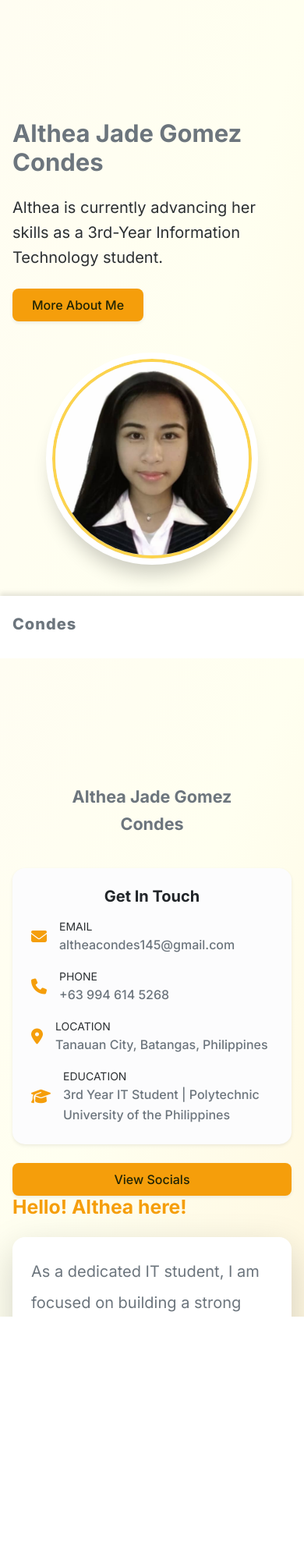
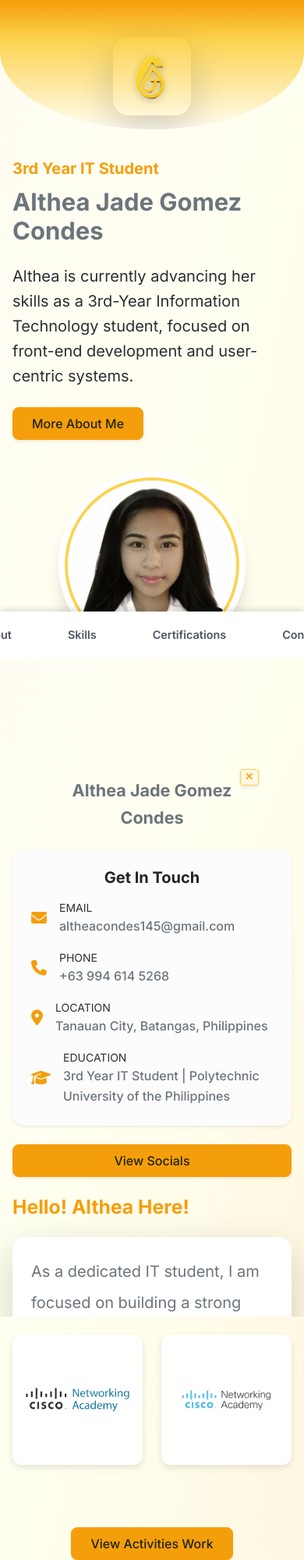
Before and after one commit to thewaaan/thewaaan.github.io, a plain HTML site: page index.html in a window 390 px wide. Shown: the top 2000 px of the page at 78% size. Before the commit the page ends 1543 px from the top, so only its background shows below. Drawn offline with nearby package versions, Linux system fonts and the light colour scheme; grey boxes are pictures that could not be loaded.

Commit message:
Update and add features

```diff
--- a/index.html
+++ b/index.html
@@ -1,4 +1,3 @@
-
 <!DOCTYPE html>
 <html lang="en">
 
@@ -8,8 +7,8 @@
     <meta name="description" content="Althea Jade Condes' portfolio.">
     <title>Condes _ Portfolio</title>
 
-    <link href="https://cdn.jsdelivr.net/npm/bootstrap@5.3.3/dist/css/bootstrap.min.css" rel="stylesheet"
-        integrity="sha384-QWTKZyjpPEjISv5WaRU9OFeRpok6YctnYmDr5pNlyT2bRjXh0JMhjY6hW+ALEwIH" crossorigin="anonymous">
+    <link href="https://cdn.jsdelivr.net/npm/bootstrap@5.3.8/dist/css/bootstrap.min.css" rel="stylesheet"
+        integrity="sha384-sRIl4kxILFvY47J16cr9ZwB07vP4J8+LH7qKQnuqkuIAvNWLzeN8tE5YBujZqJLB" crossorigin="anonymous">
     <link rel="stylesheet" href="https://cdnjs.cloudflare.com/ajax/libs/font-awesome/6.5.1/css/all.min.css"
         crossorigin="anonymous" referrerpolicy="no-referrer" />
     <link href="https://fonts.googleapis.com/css2?family=Inter:wght@100..900&display=swap" rel="stylesheet">
@@ -24,6 +23,7 @@
 
         html {
             scroll-behavior: smooth;
+            scroll-padding-top: 120px;
         }
 
         body {
@@ -33,16 +33,88 @@
             background-color: #fffdf2;
             background: linear-gradient(to bottom right, #fffdf2, #fffff0, #fff8e1);
             line-height: 1.6;
+            padding-top: 120px;
+            padding-bottom: 60px;
+        }
+
+        #logo-branding {
+            position: fixed;
+            top: 0;
+            left: 0;
+            width: 100%;
+            z-index: 100;
+            background: linear-gradient(to top, #fffdf2, var(--accent) 70%, var(--primary));
+            background-color: var(--primary);
+            padding-top: 5rem;
+            padding-bottom: 0 !important;
+            overflow: hidden;
+            border-bottom-left-radius: 50% 100px;
+            border-bottom-right-radius: 50% 100px;
+        }
+
+        .logo-box {
+            background-color: transparent;
+            border-radius: 20px;
+            height: 100px;
+            width: 100px;
+            margin-bottom: -35px;
+            z-index: 110;
+            position: relative;
+            box-shadow: none;
+        }
+
+        .logo-box img {
+            height: 120px;
+            width: 100%;
+            object-fit: contain;
+            padding: 10px;
+            filter: drop-shadow(0 2px 4px rgba(0, 0, 0, 0.2));
+        }
+
+        .fixed-bottom-nav {
+            position: fixed;
+            bottom: 0;
+            left: 0;
+            width: 100%;
+            height: 60px;
+            z-index: 50;
+            background-color: white;
+            box-shadow: 0 -4px 6px rgba(0, 0, 0, 0.1);
+        }
+
+        .fixed-bottom-nav .nav-link-custom {
+            font-size: 0.9rem;
+            padding: 0 0.75rem;
+            color: #4b5563 !important;
+            font-weight: 600;
+            display: flex;
+            align-items: center;
+            height: 100%;
+            transition: color 300ms;
+            text-decoration: none;
+        }
+
+        .fixed-bottom-nav .nav-link-custom:hover {
+            color: var(--primary) !important;
         }
 
         .section {
             padding: 4rem 0;
         }
 
+        .hero-section {
+            min-height: auto;
+            padding-top: 0;
+        }
+
+        @media (max-width: 991.98px),
+        (min-width: 992px) {
+
             .hero-section,
             .skills-section,
             .contact-section {
-            padding-bottom: calc(4rem + 60px);
+                padding-bottom: 4rem;
+            }
         }
 
         .container {
@@ -51,53 +123,6 @@
             margin-right: auto;
             padding-left: 1rem;
             padding-right: 1rem;
-        }
-
-        .header {
-            position: fixed;
-            bottom: 0;
-            left: 0;
-            width: 100%;
-            height: 80px;
-            z-index: 50;
-            background-color: white;
-            box-shadow: 0 -4px 6px rgba(0, 0, 0, 0.1);
-        }
-
-        .header nav a {
-            background-color: transparent;
-            transition: background-color 300ms, color 300ms;
-        }
-
-        .header nav a:hover,
-        .header nav a:focus {
-            background-color: var(--primary);
-            color: var(--secondary) !important;
-            box-shadow: 0 4px 6px rgba(0, 0, 0, 0.1);
-        }
-
-        .nav-container {
-            display: flex;
-            justify-content: space-between;
-            align-items: center;
-            padding: 0.75rem 1rem;
-        }
-
-        .logo-link {
-            text-decoration: none;
-        }
-
-        .logo {
-            font-size: 1.25rem;
-            font-weight: 800;
-            color: var(--primary);
-            letter-spacing: 0.05em;
-        }
-
-        .hero-section {
-            min-height: 100vh;
-            display: flex;
-            align-items: center;
         }
 
         #about .container {
@@ -117,22 +142,18 @@
         .btn-primary-custom {
             background-color: var(--primary);
             color: var(--secondary);
+            border-color: var(--primary);
         }
 
         .btn-primary-custom:hover {
             background-color: #d97706;
+            border-color: #d97706;
             transform: scale(1.05);
         }
 
-        .profile-image-wrapper {
-            display: flex;
-            justify-content: center;
-            margin-top: 3rem;
-        }
-
         .profile-image-circle {
-            width: 16rem;
-            height: 16rem;
+            width: 14rem;
+            height: 14rem;
             border-radius: 50%;
             overflow: hidden;
             box-shadow: 0 20px 25px rgba(0, 0, 0, 0.2);
@@ -189,11 +210,9 @@
             padding-bottom: 2rem;
         }
 
-        .details-photo-exit-link {
-            text-decoration: none;
+        .details-info-container {
             z-index: 100;
             flex-shrink: 0;
-            margin-top: 2rem;
             display: flex;
             flex-direction: column;
             align-items: center;
@@ -212,7 +231,7 @@
             border: 4px solid var(--accent);
             outline: 8px solid white;
             background-color: #e5e7eb;
-            cursor: pointer;
+            cursor: default;
             transition: transform 300ms;
         }
 
@@ -227,18 +246,24 @@
             filter: grayscale(0%);
         }
 
-        .close-btn {
+        .close-button-custom {
+            background-color: var(--bg-mid);
+            color: var(--primary);
+            border: 1px solid var(--accent);
+            border-radius: 4px;
+            padding: 0.2rem 0.4rem;
+            font-size: 0.8rem;
+            line-height: 1;
+            text-decoration: none;
+            transition: transform 300ms;
             position: absolute;
-            top: 0;
-            right: 0;
-            background: none;
-            border: none;
-            cursor: pointer;
-            font-size: 1.5rem;
-            color: transparent;
-            z-index: 100;
-            width: 1px;
-            height: 1px;
+            top: -10px;
+            right: -25px;
+            box-shadow: 0 2px 5px rgba(0, 0, 0, 0.1);
+        }
+
+        .close-button-custom:hover {
+            transform: scale(1.1);
         }
 
         .skills-section {
@@ -284,6 +309,40 @@
             margin-bottom: 0.5rem;
         }
 
+        .cert-card {
+            display: block;
+            overflow: hidden;
+            border-radius: 0.75rem;
+            box-shadow: 0 4px 10px rgba(0, 0, 0, 0.1);
+            transition: transform 300ms, box-shadow 300ms;
+            cursor: pointer;
+            text-align: center;
+            background-color: white;
+            padding: 10px;
+            height: 100%;
+            display: flex;
+            align-items: center;
+            justify-content: center;
+        }
+
+        .cert-card:hover {
+            transform: translateY(-5px);
+            box-shadow: 0 10px 20px rgba(0, 0, 0, 0.2);
+        }
+
+        .cert-card img {
+            max-width: 100%;
+            max-height: 200px;
+            width: auto;
+            height: auto;
+            object-fit: contain;
+            transition: transform 500ms;
+        }
+
+        .cert-card:hover img {
+            transform: scale(1.05);
+        }
+
         .modal-bottom-right .modal-dialog {
             position: fixed;
             margin: 0;
@@ -293,6 +352,12 @@
             max-width: 90%;
             transform: translate(0, 0);
             transition: transform 0.3s ease-out;
+        }
+
+        @media (min-width: 992px) {
+            .modal-bottom-right .modal-dialog {
+                bottom: 80px;
+            }
         }
 
         .contact-link i {
@@ -329,34 +394,32 @@
 
 <body>
 
-    <header class="header bg-white">
-        <div class="container d-flex justify-content-between align-items-center py-4 px-3 px-lg-0">
-            <a href="#about" class="text-decoration-none">
-                <h1 class="logo text-secondary m-0">
-                    Condes
-                </h1>
+    <header class="fixed-bottom-nav">
+        <nav class="container d-flex justify-content-center h-100 px-3 px-lg-0 gap-5">
+            <a href="#details" class="nav-link-custom">About</a>
+            <a href="#skills" class="nav-link-custom">Skills</a>
+            <a href="#certs" class="nav-link-custom">Certifications</a>
+            <a href="#" class="nav-link-custom" data-bs-toggle="modal" data-bs-target="#contactModal">Contact</a>
+        </nav>
+    </header>
+
+    <div id="logo-branding" class="pt-5 text-center">
+        <a href="#about" class="text-decoration-none d-inline-block">
+            <div class="logo-box d-inline-flex justify-content-center align-items-center shadow-lg">
+                <img src="assets/logo.png" alt="AJGC Logo">
+            </div>
         </a>
-            <nav class="d-none d-lg-flex gap-4 fs-6 fw-medium">
-                <a href="#details"
-                    class="text-secondary text-decoration-none transition-color d-inline-block py-2 px-3 rounded-pill">About</a>
-                <a href="#skills"
-                    class="text-secondary text-decoration-none transition-color d-inline-block py-2 px-3 rounded-pill">Skills</a>
-                <a href="#"
-                    class="text-secondary text-decoration-none transition-color d-inline-block py-2 px-3 rounded-pill"
-                    data-bs-toggle="modal" data-bs-target="#contactModal">Contact</a>
-            </nav>
     </div>
-    </header>
 
     <section id="about" class="section hero-section">
         <div class="container">
             <div class="row align-items-center">
                 <div class="col-lg-7">
-                    <h2 class="display-5 fw-bolder text-secondary mt-2">
-                        Althea Jade Gomez Condes
-                    </h2>
+                    <p class="fs-5 fw-bold text-primary mb-1">3rd Year IT Student</p>
+                    <h2 class="display-5 fw-bolder text-secondary mt-2">Althea Jade Gomez Condes</h2>
                     <p class="fs-5 text-secondary-emphasis mt-4">
-                        Althea is currently advancing her skills as a 3rd-Year Information Technology student.
+                        Althea is currently advancing her skills as a 3rd-Year Information Technology student, focused
+                        on front-end development and user-centric systems.
                     </p>
                     <div class="d-flex gap-3 mt-4">
                         <a href="#details" class="btn btn-primary-custom py-2 px-4 fw-medium rounded-3 shadow-sm">
@@ -366,7 +429,7 @@
                 </div>
                 <div class="col-lg-5 d-flex justify-content-center mt-5 mt-lg-0">
                     <div class="profile-image-circle">
-                        <img src="assets/id.jpg" alt="Althea Jade Condes Profile Picture"
+                        <img src="assets/id.jpg" alt="Althea Jade Condes ID"
                             onerror="this.onerror=null; this.src='https://placehold.co/320x320/fcd34d/1f2937?text=Add+Photo'">
                     </div>
                 </div>
@@ -374,14 +437,12 @@
         </div>
     </section>
 
-    <section id="details" class="details-section">
-        <a href="#close-target" class="close-btn" aria-label="Close About Section"></a>
-
+    <section id="details" class="details-section" aria-modal="true" role="dialog" aria-labelledby="details-heading">
         <div
             class="details-content-wrapper container d-flex flex-column flex-lg-row align-items-center align-items-lg-start justify-content-lg-between pt-lg-5 pb-lg-5">
 
             <div class="col-lg-7 order-2 order-lg-1 details-left-column">
-                <h3 class="fs-2 fw-bolder text-start mb-4 text-primary">Hello! Althea here!</h3>
+                <h3 id="details-heading" class="fs-2 fw-bolder text-start mb-4 text-primary">Hello! Althea Here!</h3>
 
                 <div class="card shadow-lg border-0 rounded-4 p-4 detail-card-lg">
                     <p class="fs-5 lh-lg fw-normal text-secondary mb-3">
@@ -400,16 +461,22 @@
                 </div>
             </div>
 
+            <div class="col-lg-4 order-1 order-lg-2 details-right-column d-flex flex-column align-items-center">
                 <div
-                class="col-lg-4 order-1 order-lg-2 details-right-column d-flex flex-column align-items-center sticky-top">
-                <a href="#close-target"
-                    class="details-photo-exit-link text-decoration-none d-flex flex-column align-items-center text-center w-100">
+                    class="details-info-container text-decoration-none d-flex flex-column align-items-center text-center w-100 mt-4">
                     <div class="details-photo-circle my-3 d-none d-lg-block">
-                        <img src="assets/id.jpg" alt="Althea Jade Condes Profile Picture"
+                        <img src="assets/id.jpg" alt="Althea Jade Condes ID"
                             onerror="this.onerror=null; this.src='https://placehold.co/320x320/fcd34d/1f2937?text=Add+Photo'">
                     </div>
-                    <p class="fs-4 fw-bold text-secondary mt-3">Althea Jade Gomez Condes</p>
+
+                    <div class="position-relative d-inline-block text-center mt-3">
+                        <p class="fs-4 fw-bold text-secondary m-0">Althea Jade Gomez Condes</p>
+
+                        <a href="#close-target" class="close-button-custom" aria-label="Close About Section">
+                            <i class="fas fa-times"></i>
                         </a>
+                    </div>
+                </div>
 
                 <div class="card shadow-sm border-0 rounded-4 w-100 p-4 mt-4 bg-light-subtle">
                     <h4 class="fs-5 fw-bold text-center mb-3">Get In Touch</h4>
@@ -447,7 +514,8 @@
                     </div>
                 </div>
 
-                <a href="#" class="btn btn-primary-custom py-2 px-4 fw-medium rounded-3 shadow-sm mt-4 w-100"
+                <a href="#"
+                    class="btn btn-primary-custom py-2 px-4 fw-medium rounded-3 shadow-sm mt-4 w-100 mb-4 mb-lg-0"
                     data-bs-toggle="modal" data-bs-target="#contactModal">
                     View Socials
                 </a>
@@ -499,6 +567,34 @@
         </div>
     </section>
 
+    <section id="certs" class="section">
+        <div class="container">
+            <h3 class="fs-3 fw-bold mb-5 text-center">Certifications and Achievements</h3>
+            <div class="row row-cols-2 row-cols-md-3 g-4 justify-content-center">
+                <div class="col">
+                    <a href="assets/cert1.pdf" target="_blank" class="cert-card"
+                        title="View Certificate: Certificate Title 1">
+                        <img src="assets/cert1.png" alt="Cisco Networking Academy Logo"
+                            onerror="this.onerror=null; this.src='https://placehold.co/400x200/fcd34d/1f2937?text=Certificate+1'">
+                    </a>
+                </div>
+
+                <div class="col">
+                    <a href="assets/cert2.pdf" target="_blank" class="cert-card"
+                        title="View Certificate: Certificate Title 1">
+                        <img src="assets/cert2.png" alt="Cisco Networking Academy Logo"
+                            onerror="this.onerror=null; this.src='https://placehold.co/400x200/fcd34d/1f2937?text=Certificate+1'">
+                    </a>
+                </div>
+            </div>
+    </section>
+
+    <div class="text-center mt-3 mb-5">
+        <a href="activities.html" class="btn btn-primary-custom py-2 px-4 fw-medium rounded-3 shadow-sm">
+            View Activities Work
+        </a>
+    </div>
+
     <div class="modal fade modal-bottom-right" id="contactModal" tabindex="-1" aria-labelledby="contactModalLabel"
         aria-hidden="true">
         <div class="modal-dialog">
@@ -536,8 +632,8 @@
         </div>
     </div>
 
-    <script src="https://cdn.jsdelivr.net/npm/bootstrap@5.3.3/dist/js/bootstrap.bundle.min.js"
-        integrity="sha384-YvpcrYf0tY3lHB60NNkmXc5s9fDVZLESaAA55NDzOxhy9GkcIdslK1eN7N6jIeHz"
+    <script src="https://cdn.jsdelivr.net/npm/bootstrap@5.3.8/dist/js/bootstrap.bundle.min.js"
+        integrity="sha384-FKyoEForCGlyvwx9Hj09JcYn3nv7wiPVlz7YYwJrWVcXK/BmnVDxM+D2scQbITxI"
         crossorigin="anonymous"></script>
 </body>
 
```
Lines whose indentation alone changed are shown as unchanged.
